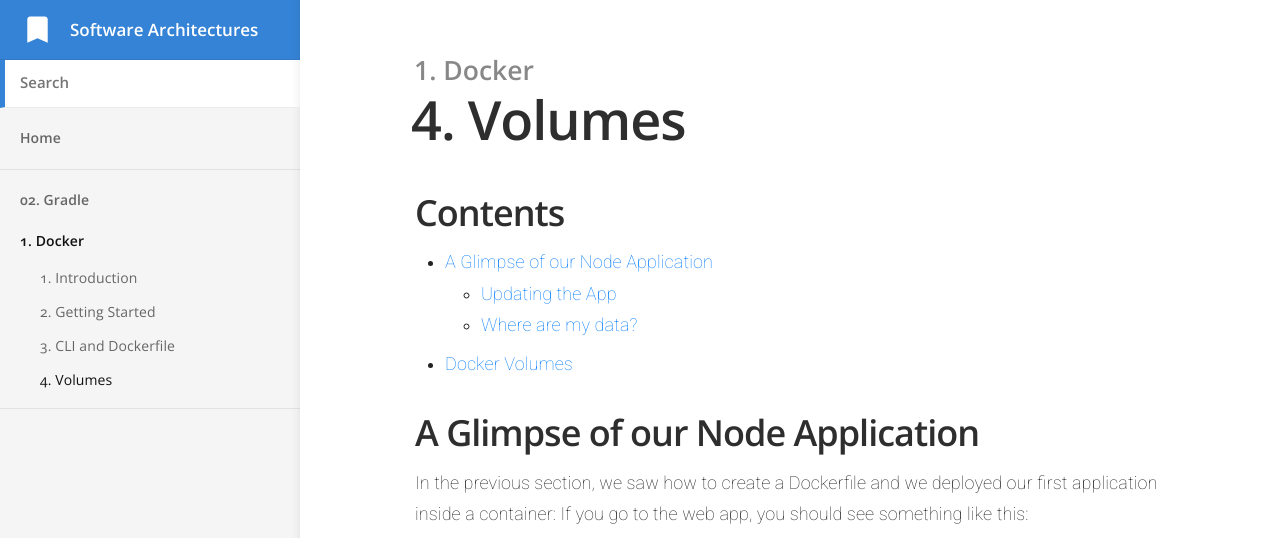
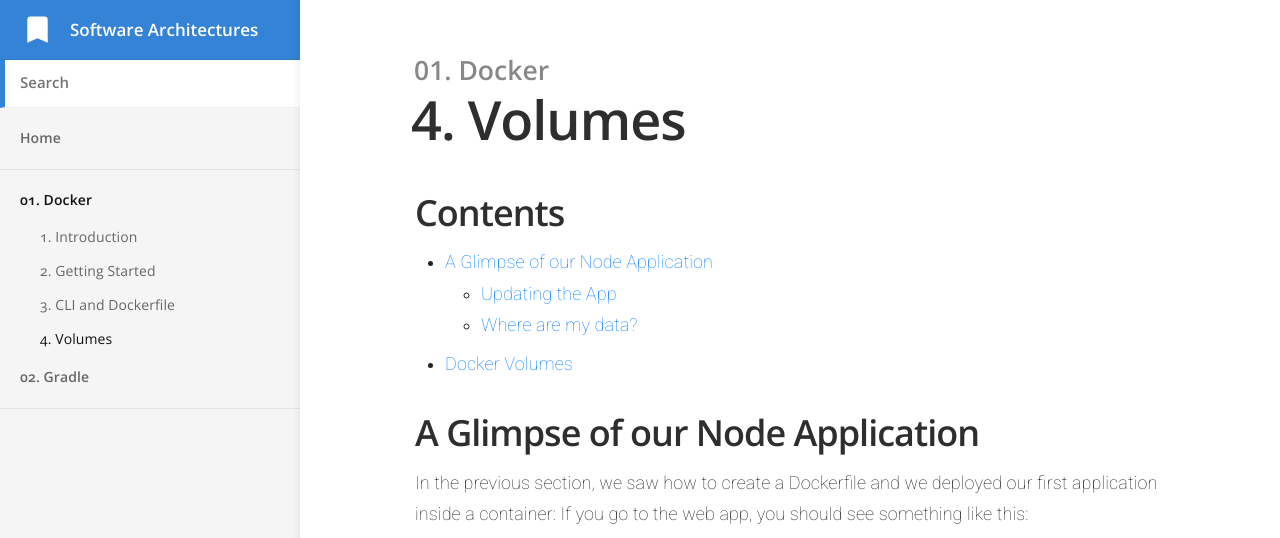
Before and after one commit to UniVE-SSV/SoftwareArchitectures24, a Jekyll site: the page built from _docs/docker/volumes.md, in a window 1280 px wide and 900 px high, cut to the strip 0-538 px from the top of the window. Built offline with Jekyll 4.4.1, drawn with Linux system fonts in a browser that asks for light colours.

Commit message:
Fix docker category

```diff
--- a/_docs/docker/cli-and-dockerfile.md
+++ b/_docs/docker/cli-and-dockerfile.md
@@ -1,6 +1,6 @@
 ---
 title: 3. CLI and Dockerfile
-category: 1. Docker
+category: 01. Docker
 order: 3
 ---
 <h2>Contents</h2>
--- a/_docs/docker/getting-started.md
+++ b/_docs/docker/getting-started.md
@@ -1,6 +1,6 @@
 ---
 title: 2. Getting Started
-category: 1. Docker
+category: 01. Docker
 order: 2
 ---
 <h2>Contents</h2>
--- a/_docs/docker/introduction.md
+++ b/_docs/docker/introduction.md
@@ -1,6 +1,6 @@
 ---
 title: 1. Introduction
-category: 1. Docker
+category: 01. Docker
 order: 1
 ---
 ![Docker logo]({{ site.baseurl }}/images/docker_logo.jpeg)
--- a/_docs/docker/volumes.md
+++ b/_docs/docker/volumes.md
@@ -1,6 +1,6 @@
 ---
 title: 4. Volumes
-category: 1. Docker
+category: 01. Docker
 order: 4
 ---
 <h2>Contents</h2>
```
